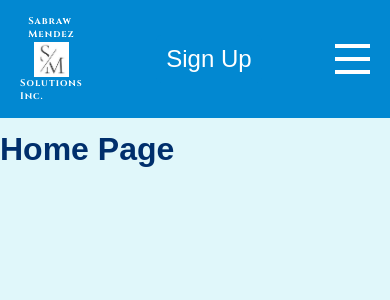
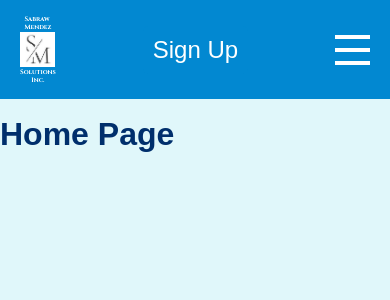
Before and after one commit to jimmylagattuta/SabrawMendezSolutionsInc, a React (Create React App) app in the folder client/: page / in a window 390 px wide. Shown: the top 300 px of the page. Built offline with nearby package versions, Linux system fonts and the light colour scheme; no server answers.

Commit message:
title font spacing

```diff
--- a/client/src/App.css
+++ b/client/src/App.css
@@ -74,7 +74,7 @@ body {
 
 .navbar-subtitle {
   font-family: 'Cinzel', serif !important;
-
+  text-align: center;
   font-size: 1.2em;
   font-weight: 700; /* Make the font bold */
   letter-spacing: 1px; /* Add some spacing between letters */
@@ -570,10 +570,10 @@ body {
   }
 
   .navbar-title {
-    font-size: 1em;
+    font-size: 0.9em;
   }
   .navbar-subtitle {
-    font-size: 1em;
+    font-size: 0.9em;
   }
 
   .navbar .hamburger {
@@ -654,14 +654,16 @@ body {
   }
   .navbar-logo {
     height: 35px;
-    margin: 1px 0px 0px 0;
+    margin: 1px 0px 1px 0;
   }
 
   .navbar-title {
-    font-size: 0.6em;
+    font-size: 0.4em;
+    letter-spacing: unset;
   }
   .navbar-subtitle {
-    font-size: 0.6em;
+    font-size: 0.4em;
+    letter-spacing: unset;
   }
   .navbar-links a {
     font-size: 2em; /* Increase font size further for larger mobile screens */
@@ -703,14 +705,16 @@ body {
   }
   .navbar-logo {
     height: 30px;
-    margin: 0px 0px 0px 0;
+    margin: 1px 0px 0px 0;
   }
 
   .navbar-title {
-    font-size: 0.5em;
+    font-size: 0.3em;
+    letter-spacing: unset;
   }
   .navbar-subtitle {
-    font-size: 0.5em;
+    font-size: 0.3em;
+    letter-spacing: unset;
   }
   .hamburger {
     width: 30px;
```
